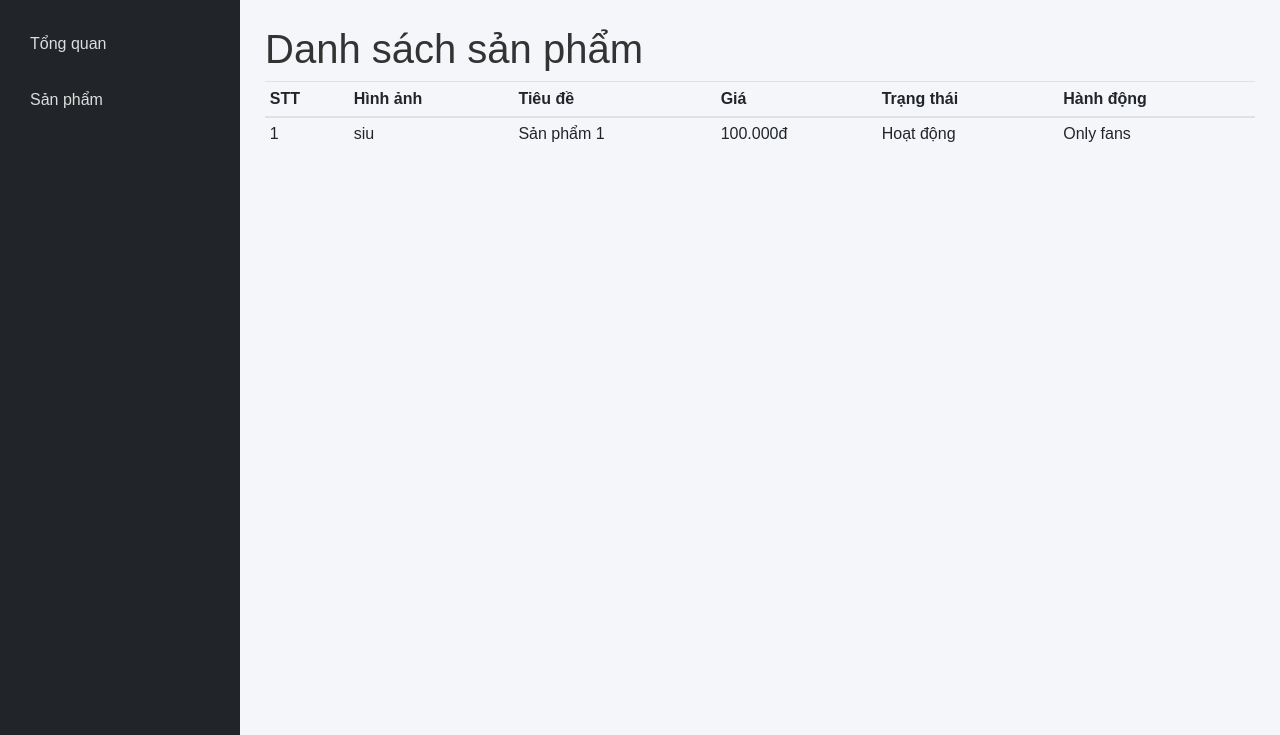
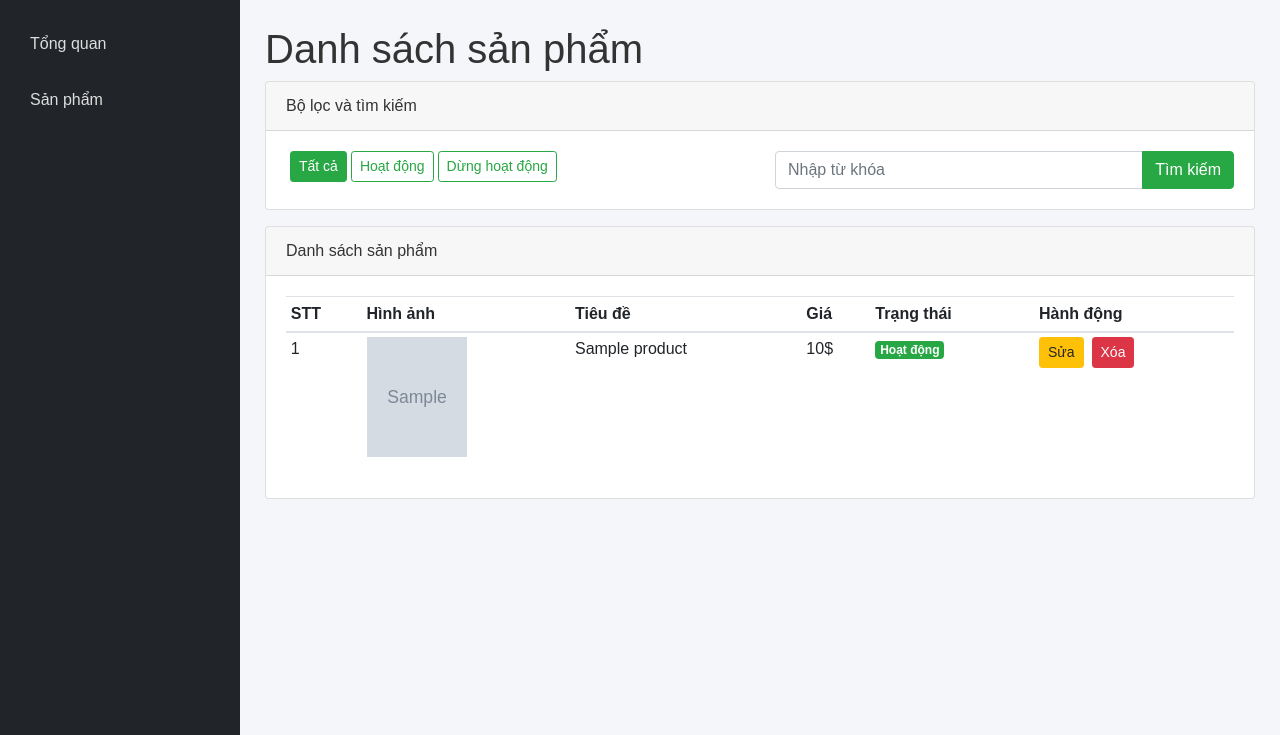
Before and after one commit to LaiDucQuang/Product-management, a Node server app: page /admin/products in a window 1280 px wide. Shown: the part 65-800 px from the top of the page. Run offline with Node 20, Linux system fonts and the light colour scheme; tables that the repository leaves empty hold one stand-in row (values such as "Sample post"); grey boxes marked "Sample" are stand-in pictures; some libraries are stand-ins or nearby versions.

Commit message:
Page Admin, list and Search products

```diff
--- a/controllers/admin/product.controller.js
+++ b/controllers/admin/product.controller.js
@@ -1,4 +1,65 @@
+const Product = require("../../models/product.model");
 // GET /admin/product
-module.exports.product = (req, res) => {
-    res.render("admin/pages/product/index",{pageTitle : "Danh sách sản phẩm"});
+module.exports.product = async (req, res) => {
+    let filterStatus = [
+        {
+        name:"Tất cả",
+        status:"",
+        class:""
+    },{
+        name:"Hoạt động",
+        status:"active",
+        class:""
+    },{
+        name:"Dừng hoạt động",
+        status:"inactive",
+        class:""
+    }
+    ];
+
+    let find = {
+                deleted : false
+    };
+
+    if(req.query.status){
+        find.status = req.query.status;
+    }
+
+    let keyword = "";
+        if(req.query.keyword){
+        keyword = req.query.keyword;
+
+        const regex = new RegExp(keyword,"i");
+        find.title = regex;
+    }
+
+// Nút đang được chọn
+    // const statusCurrent = req.query.status || "";
+
+    // filterStatus.forEach(item => {
+    //     if (item.status == statusCurrent) {
+    //         item.class = "active";
+    //     }
+    // });
+
+    if(req.query.status){
+        const index = filterStatus.findIndex(item => item.status ==req.query.status);
+        filterStatus[index].class = "active";
+
+    }else{
+        const index = filterStatus.findIndex(item => item.status =="");
+        filterStatus[index].class = "active";
+    }
+
+    const products = await Product.find(find);
+    // console.log(products);
+
+
+    res.render("admin/pages/product/index",
+        {
+            pageTitle : "Danh sách sản phẩm",
+            products: products,
+            filterStatus: filterStatus,
+            keyword: keyword
+        });
 };
--- a/public/js/script.js
+++ b/public/js/script.js
@@ -1 +1 @@
-console.log("ok");
+// console.log("ok");
--- a/views/admin/Layouts/default.pug
+++ b/views/admin/Layouts/default.pug
@@ -22,3 +22,4 @@ html(lang="en")
 
     script(src="https://cdn.jsdelivr.net/npm/jquery@3.5.1/dist/jquery.slim.min.js")
     script(src="https://cdn.jsdelivr.net/npm/bootstrap@4.6.2/dist/js/bootstrap.bundle.min.js")
+    script(src="/admin/js/script.js")
--- a/views/admin/pages/product/index.pug
+++ b/views/admin/pages/product/index.pug
@@ -3,21 +3,70 @@ extends ../../Layouts/default.pug
 block main
     h1 #{pageTitle}
 
-    table.table.table-hover.table-sm
-        thead
-            tr
-                th STT
-                th Hình ảnh
-                th Tiêu đề
-                th Giá
-                th Trạng thái
-                th Hành động
+    .card.mb-3
+        .card-header Bộ lọc và tìm kiếm
 
-        tbody
-            tr
-                td 1
-                td siu
-                td Sản phẩm 1
-                td 100.000đ
-                td Hoạt động
-                td Only fans
+        .card-body
+            .row
+                .col-6
+                    each item in filterStatus
+                        button(
+                            class=`btn btn-sm ml-1 btn-outline-success ${item.class}`
+                            button-status= item.status
+                        ) #{item.name}
+
+                .col-6
+                    form(id="form-search")
+                        .input-group
+                            input(
+                                type="text"
+                                placeholder="Nhập từ khóa"
+                                name="keyword"
+                                class="form-control"
+                                value=keyword
+                            )
+                            .input-group-append
+                                button(
+                                    class="btn btn-success"
+                                    type="submit"
+                                ) Tìm kiếm
+
+    .card
+        .card-header Danh sách sản phẩm
+        .card-body
+            table.table.table-hover.table-sm
+                thead
+                    tr
+                        th STT
+                        th Hình ảnh
+                        th Tiêu đề
+                        th Giá
+                        th Trạng thái
+                        th Hành động
+
+                tbody
+                    each item, index in products
+                        tr
+                            td #{index + 1}
+
+                            td
+                                img(
+                                    src=item.thumbnail
+                                    alt=item.title
+                                    width="100"
+                                    height="120"
+                                )
+
+                            td #{item.title}
+
+                            td #{item.price}$
+
+                            td
+                                if item.status == "active"
+                                    span.badge.badge-success Hoạt động
+                                else
+                                    span.badge.badge-danger Dừng hoạt động
+
+                            td
+                                button.btn.btn-warning.btn-sm Sửa
+                                button.btn.btn-danger.btn-sm.ml-2 Xóa
```
Also changed, not shown: public/admin/js/script.js (added, +42 -0 lines).
